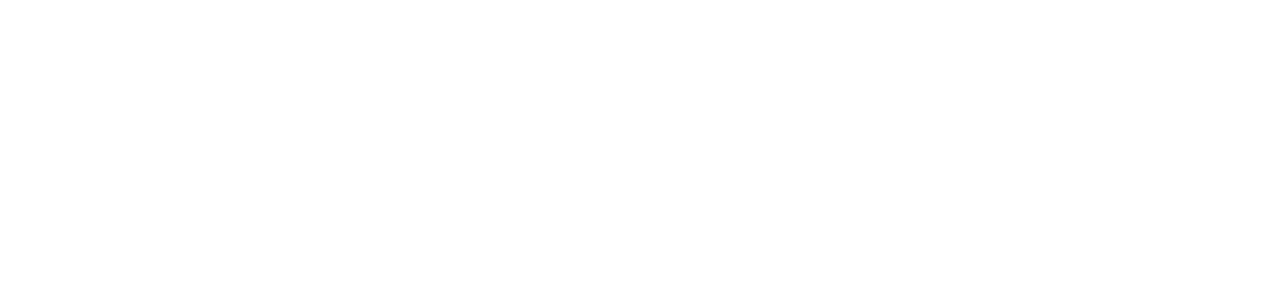
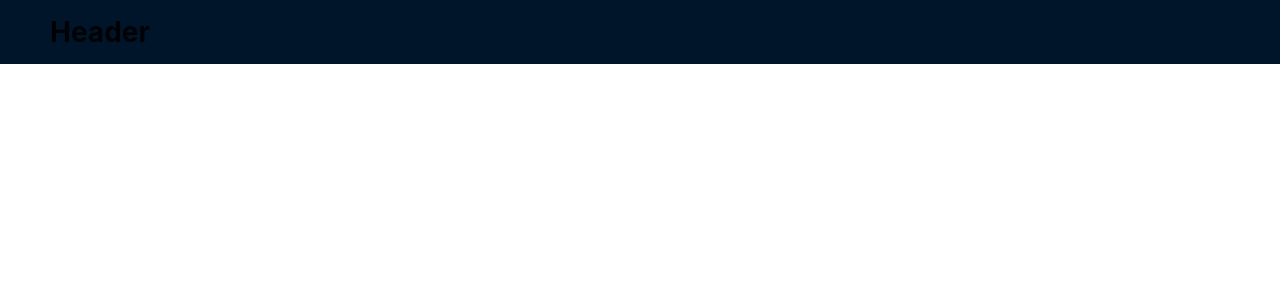
Before and after one commit to Nikxxx007/playersStats, a React (Create React App) app: page / in a window 1280 px wide. Shown: the top 300 px of the page. Built offline with nearby package versions, Linux system fonts and the light colour scheme.

Commit message:
Layout workflow starting point

```diff
--- a/package.json
+++ b/package.json
@@ -11,6 +11,7 @@
     "@types/node": "^16.18.38",
     "@types/react": "^18.2.14",
     "@types/react-dom": "^18.2.6",
+    "antd": "^5.6.3",
     "react": "^18.2.0",
     "react-dom": "^18.2.0",
     "react-redux": "^8.1.1",
@@ -18,6 +19,7 @@
     "react-router-dom": "^6.14.1",
     "react-scripts": "5.0.1",
     "redux": "^4.2.1",
+    "styled-components": "^6.0.1",
     "typescript": "^4.9.5",
     "web-vitals": "^2.1.4"
   },
--- a/public/index.html
+++ b/public/index.html
@@ -1,43 +1,16 @@
 <!DOCTYPE html>
 <html lang="en">
   <head>
-    <meta charset="utf-8" />
-    <link rel="icon" href="%PUBLIC_URL%/favicon.ico" />
-    <meta name="viewport" content="width=device-width, initial-scale=1" />
-    <meta name="theme-color" content="#000000" />
-    <meta
-      name="description"
-      content="Web site created using create-react-app"
-    />
-    <link rel="apple-touch-icon" href="%PUBLIC_URL%/logo192.png" />
-    <!--
-      manifest.json provides metadata used when your web app is installed on a
-      user's mobile device or desktop. See https://developers.google.com/web/fundamentals/web-app-manifest/
-    -->
-    <link rel="manifest" href="%PUBLIC_URL%/manifest.json" />
-    <!--
-      Notice the use of %PUBLIC_URL% in the tags above.
-      It will be replaced with the URL of the `public` folder during the build.
-      Only files inside the `public` folder can be referenced from the HTML.
-
-      Unlike "/favicon.ico" or "favicon.ico", "%PUBLIC_URL%/favicon.ico" will
-      work correctly both with client-side routing and a non-root public URL.
-      Learn how to configure a non-root public URL by running `npm run build`.
-    -->
     <title>React App</title>
   </head>
+  <style>
+    * {
+      margin: 0;
+      padding: 0;
+    }
+  </style>
   <body>
     <noscript>You need to enable JavaScript to run this app.</noscript>
     <div id="root"></div>
-    <!--
-      This HTML file is a template.
-      If you open it directly in the browser, you will see an empty page.
-
-      You can add webfonts, meta tags, or analytics to this file.
-      The build step will place the bundled scripts into the <body> tag.
-
-      To begin the development, run `npm start` or `yarn start`.
-      To create a production bundle, use `npm run build` or `yarn build`.
-    -->
   </body>
 </html>
--- a/src/App.tsx
+++ b/src/App.tsx
@@ -1,9 +1,14 @@
-import React from 'react';
+import React, {FC} from 'react';
 
-function App() {
+// antd imports
+
+// project imports
+import MainLayout from "./layout";
+
+const App: FC = () => {
+
   return (
-    <>
-    </>
+    <MainLayout />
   );
 }
 
--- a/src/index.tsx
+++ b/src/index.tsx
@@ -1,10 +1,18 @@
 import React from 'react';
 import ReactDOM from 'react-dom/client';
 import App from './App';
+
+// antd imports
+import {ConfigProvider} from "antd";
+
+// project imports
+import {config} from "./themes";
 
 const root = ReactDOM.createRoot(
   document.getElementById('root') as HTMLElement
 );
 root.render(
-    <App />
+    <ConfigProvider theme={config}>
+        <App />
+    </ConfigProvider>
 );
--- /dev/null
+++ b/src/layout/MainLayout/Header/index.tsx
@@ -0,0 +1,26 @@
+import React, {FC} from 'react';
+
+import {Layout} from 'antd';
+import {LayoutProps} from 'antd/lib/layout'
+import styled from 'styled-components';
+
+const {Header} = Layout
+
+const StyledHeader: typeof Header = styled(Header)<LayoutProps>`
+  display: flex;
+  align-items: center;
+` as any;
+
+interface HeaderProps {
+    children?: React.ReactElement | React.ReactNode
+}
+
+const HeaderLayout: FC<HeaderProps> = ({children}) => {
+    return (
+        <StyledHeader>
+            {children}
+        </StyledHeader>
+    );
+};
+
+export default HeaderLayout;
--- /dev/null
+++ b/src/layout/index.tsx
@@ -0,0 +1,19 @@
+import React, {FC} from 'react';
+
+// antd
+import {Layout} from 'antd';
+
+// project import
+import HeaderLayout from "./MainLayout/Header";
+
+const MainLayout: FC = () => {
+    return (
+        <Layout>
+            <HeaderLayout>
+                <h1>Header</h1>
+            </HeaderLayout>
+        </Layout>
+    );
+};
+
+export default MainLayout;
--- /dev/null
+++ b/src/themes/index.tsx
@@ -0,0 +1,17 @@
+import React from 'react';
+
+import type { ThemeConfig } from 'antd';
+import { theme } from 'antd';
+
+export const config: ThemeConfig = {
+    // algorithm: theme.darkAlgorithm,
+    components: {
+      Layout: {
+          // ** figure out how to get specific layout components - Heading.. if possible
+      }
+    },
+    token: {
+        colorPrimary: '#1890ff',
+        colorPrimaryBg: '#e6f7ff',
+    },
+};
```
Also changed, not shown: 1 other file (tests, documents, lock files or other folders).
